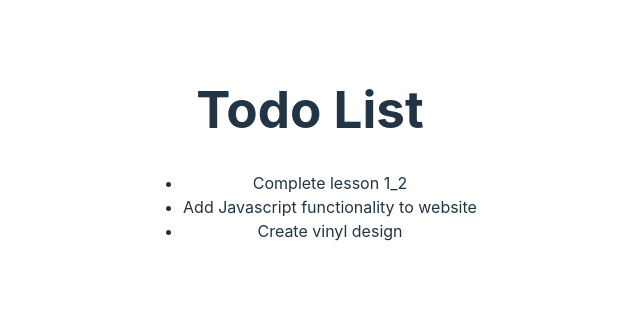
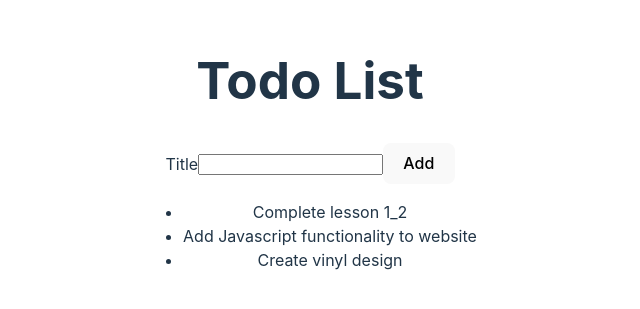
Before and after one commit to v-sevilla/react-todo, a React (Vite) app: page / in a window 1280 px wide. Shown: the part 247-556 px from the top of the page, without its empty margins (330-970 px from the left). Built offline with nearby package versions, Linux system fonts and the light colour scheme.

Commit message:
Add addtodoform component

```diff
--- a/src/App.jsx
+++ b/src/App.jsx
@@ -1,12 +1,14 @@
 import { useState } from 'react'
 import './App.css'
 import TodoList from './TodoList';
+import AddTodoForm from './AddTodoForm';
 
 function App() {
 
   return (
     <div>
       <h1>Todo List</h1>
+      <AddTodoForm />
       <TodoList />
     </div>
   );
```
